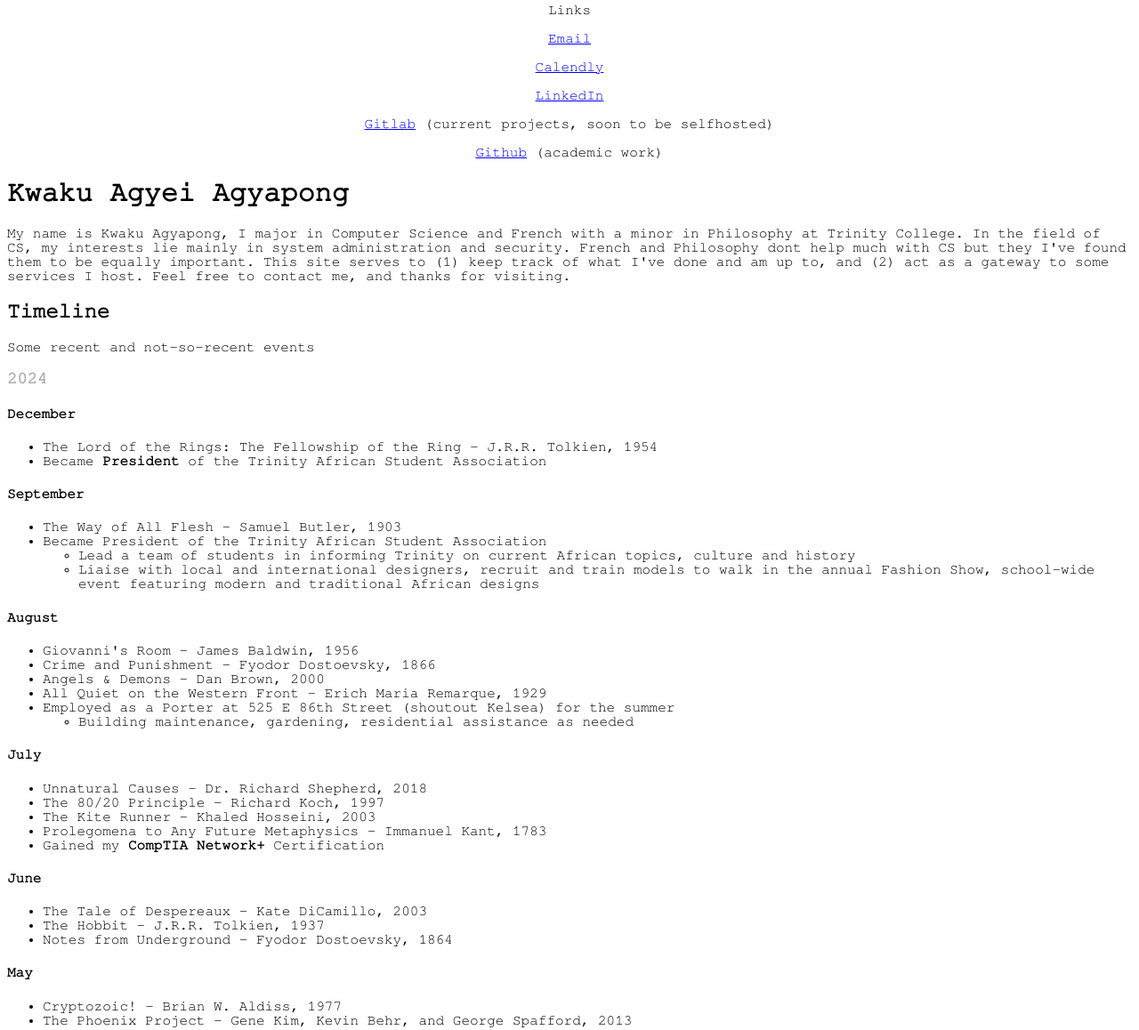
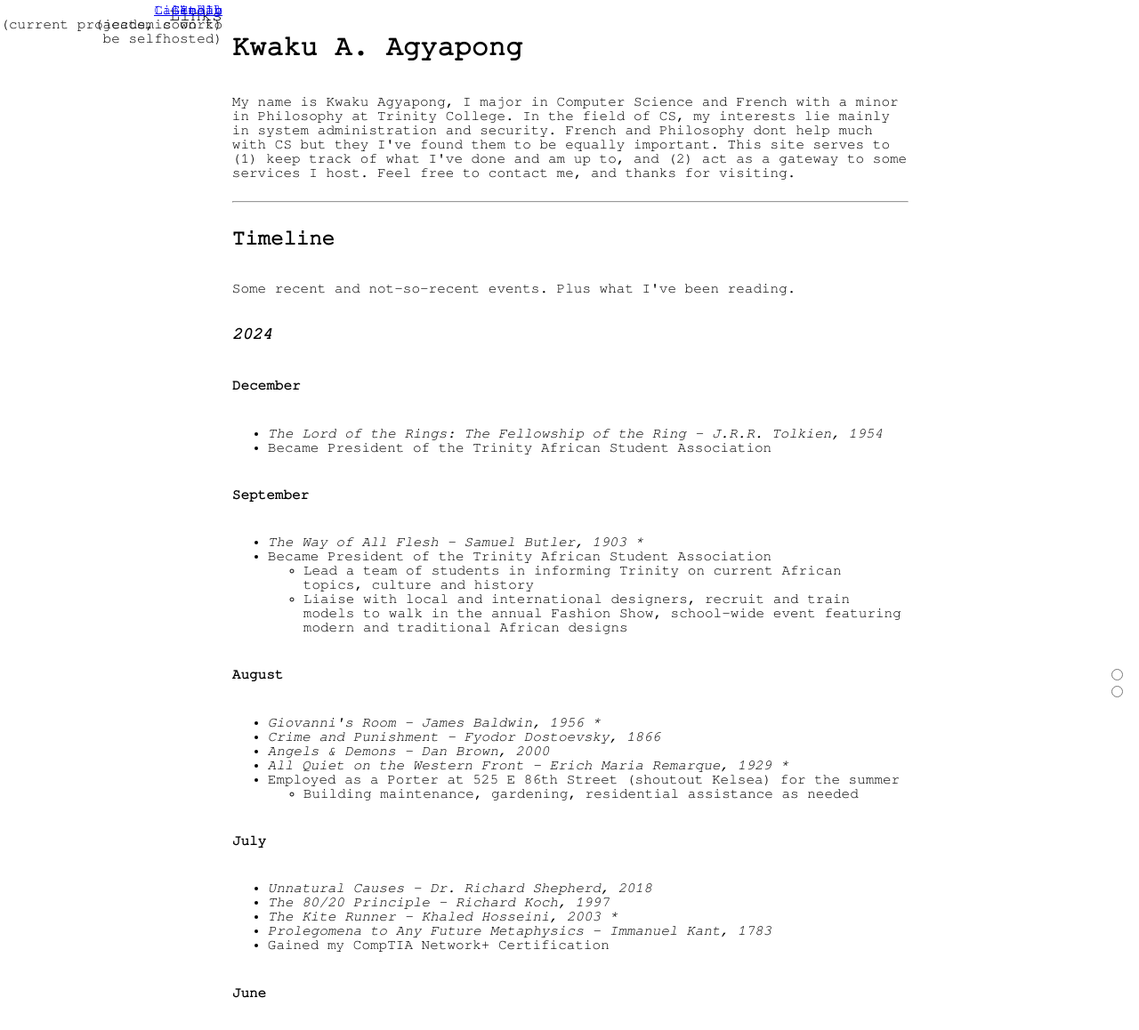
Before and after one commit to noquake/kwakuaa, a website: page index.html in a window 1280 px wide. Shown: the part 13-1171 px from the top of the page at 89% size. Drawn offline with Linux system fonts and the light colour scheme; files whose address does not match are found by name.

Commit message:
basic formatting done

```diff
--- a/index.html
+++ b/index.html
@@ -1,52 +1,58 @@
 <!DOCTYPE html>
-<html>
+<html lang="en">
   <head>
-    <title>KwakuAA</title>
+    <meta charset="UTF-8">
+    <meta name="viewport" content="width=device-width, initial-scale=1.0">
+    <title>Kwaku A A</title>
     <link rel="stylesheet" href="main.css" />
     <script src="main.js"></script>
   </head>
 
+  <body>
     <div class="sidebar">
-    <p>Links</p>
-
+      <p style="font-size: 20px">Links</p>
       <p>
-      <a href="kwakuagyapong478@gmail.com">Email</a>
+        <a target="_blank" href="kwakuagyapong478@gmail.com">Email</a>
       </p>
 
       <p>
-      <a href="https://calendly.com/kwakuagyapong478/30min">Calendly</a>
+        <a target="_blank"
+        href="https://calendly.com/kwakuagyapong478/30min">Calendly</a>
       </p>
 
       <p>
-      <a href="https://www.linkedin.com/in/kwakuaagyapong/">LinkedIn</a>
+        <a target="_blank"
+        href="https://www.linkedin.com/in/kwakuaagyapong/">LinkedIn</a>
       </p>
 
       <p>
-      <a href="https://gitlab.com/noquake">Gitlab</a> (current projects, soon to
-      be selfhosted)
+        <a target="_blank"
+        href="https://gitlab.com/noquake">Gitlab</a> (current projects, soon
+        to be selfhosted)
       </p>
 
-    <p style="text-align: center">
-      <a href="https://github.com/noquake">Github</a> (academic work)
-    </p>
+      <p><a target="_blank"
+        href="https://github.com/noquake">Github</a> (academic work)</p>
     </div>
 
-  <h1>Kwaku Agyei Agyapong</h1>
+    <div class="content">
+      <h1>Kwaku A. Agyapong</h1>
 
       <p>
         My name is Kwaku Agyapong, I major in Computer Science and French with a
-    minor in Philosophy at Trinity College. In the field of CS, my interests lie
-    mainly in system administration and security. French and Philosophy dont
-    help much with CS but they I've found them to be equally important. This
-    site serves to (1) keep track of what I've done and am up to, and (2) act as
-    a gateway to some services I host. Feel free to contact me, and thanks for
-    visiting.<br />
+        minor in Philosophy at Trinity College. In the field of CS, my interests
+        lie mainly in system administration and security. French and Philosophy
+        dont help much with CS but they I've found them to be equally important.
+        This site serves to (1) keep track of what I've done and am up to, and
+        (2) act as a gateway to some services I host. Feel free to contact me,
+        and thanks for visiting.<br />
       </p>
 
-  <div class="content">
+      <hr>
+
       <h2>Timeline</h2>
 
-    <p>Some recent and not-so-recent events</p>
+      <p>Some recent and not-so-recent events. Plus what I've been reading.</p>
 
       <!--
 	   <h3>2030</h3>
@@ -63,10 +69,11 @@
 
       <ul>
         <li class="book">
-        The Lord of the Rings: The Fellowship of the Ring - J.R.R. Tolkien, 1954
+          The Lord of the Rings: The Fellowship of the Ring - J.R.R. Tolkien,
+          1954
         </li>
         <li>
-        Became <strong>President</strong> of the Trinity African Student
+          Became President of the Trinity African Student
           Association
         </li>
       </ul>
@@ -74,7 +81,7 @@
       <h4>September</h4>
 
       <ul>
-      <li class="fav-book">The Way of All Flesh - Samuel Butler, 1903</li>
+        <li class="book">The Way of All Flesh - Samuel Butler, 1903 *</li>
         <li>
           Became President of the Trinity African Student Association
           <ul>
@@ -94,11 +101,11 @@
       <h4>August</h4>
 
       <ul>
-      <li class="fav-book">Giovanni's Room - James Baldwin, 1956</li>
+        <li class="book">Giovanni's Room - James Baldwin, 1956 *</li>
         <li class="book">Crime and Punishment - Fyodor Dostoevsky, 1866</li>
         <li class="book">Angels & Demons - Dan Brown, 2000</li>
-      <li class="fav-book">
-        All Quiet on the Western Front - Erich Maria Remarque, 1929
+        <li class="book">
+          All Quiet on the Western Front - Erich Maria Remarque, 1929 *
         </li>
         <li>
           Employed as a Porter at 525 E 86th Street (shoutout Kelsea) for the
@@ -116,11 +123,11 @@
       <ul>
         <li class="book">Unnatural Causes - Dr. Richard Shepherd, 2018</li>
         <li class="book">The 80/20 Principle - Richard Koch, 1997</li>
-      <li class="fav-book">The Kite Runner - Khaled Hosseini, 2003</li>
+        <li class="book">The Kite Runner - Khaled Hosseini, 2003 *</li>
         <li class="book">
           Prolegomena to Any Future Metaphysics - Immanuel Kant, 1783
         </li>
-      <li>Gained my <strong>CompTIA Network+</strong> Certification</li>
+        <li>Gained my CompTIA Network+ Certification</li>
       </ul>
 
       <h4>June</h4>
@@ -134,7 +141,7 @@
       <h4>May</h4>
 
       <ul>
-      <li class="fav-book">Cryptozoic! - Brian W. Aldiss, 1977</li>
+        <li class="book">Cryptozoic! - Brian W. Aldiss, 1977 *</li>
         <li class="book">
           The Phoenix Project - Gene Kim, Kevin Behr, and George Spafford, 2013
         </li>
@@ -164,7 +171,7 @@
 
       <ul>
         <li>
-        Became <strong>Treasurer</strong> of the Trinity African Student
+          Became Treasurer of the Trinity African Student
           Association
         </li>
       </ul>
@@ -181,7 +188,7 @@
       <h4>January</h4>
 
       <ul>
-      <li class="fav-book">The Alchemist - Paulo Coelho, 1988</li>
+        <li class="book">The Alchemist - Paulo Coelho, 1988 *</li>
       </ul>
 
       <h3>2022</h3>
@@ -204,12 +211,12 @@
               organizations' budgets
             </li>
             <li>
-            Advise student leaders on best practices to manage their respective
-            budgets
+              Advise student leaders on best practices to manage their
+              respective budgets
             </li>
             <li>
-            Develop and manage a weekly student organization transaction log for
-            Trinity College accounting department
+              Develop and manage a weekly student organization transaction log
+              for Trinity College accounting department
             </li>
             <li>Accompanied by a $0.25 raise</li>
           </ul>
@@ -225,11 +232,10 @@
           Hartford
         </li>
         <li>
-        Employed as <strong>Student Activities Director's Assistant</strong>
+          Employed as Student Activities Director's Assistant
         </li>
         <li>
-        Joined the Trinity African Student Association as a
-        <strong>First Year Representative</strong>
+          Joined the Trinity African Student Association as a First Year Representative
           <ul>
             <li>
               Helping promote the organization & leading events for the freshman
@@ -243,7 +249,7 @@
 
       <ul>
         <li class="book">Lord of the Flies - William Golding, 1954</li>
-      <li class="fav-book">Dune - Frank Herbert, 1965</li>
+        <li class="book">Dune - Frank Herbert, 1965 *</li>
         <li class="book">Tampa - Alissa Nutting, 2013</li>
       </ul>
 
@@ -252,7 +258,7 @@
       <ul>
         <li class="book">Children of the Mind - Orson Scott Card, 1996</li>
         <li class="book">Give and Take - Adam Grant, 2013</li>
-      <li class="fav-book">Sphere - Michael Crichton, 1987</li>
+        <li class="book">Sphere - Michael Crichton, 1987</li>
       </ul>
 
       <h4>June</h4>
@@ -289,7 +295,8 @@
           Graduated from
           <a class="clear" href="https://www.hotchkiss.org/"
             >The Hotchkiss School</a
-        >, Class of 2022<a class="clear" href="https://www.hotchkiss.org/"> </a>
+          >, Class of 2022<a class="clear" href="https://www.hotchkiss.org/">
+          </a>
           <ul>
             <li>President, Africa Club</li>
             <li>President, Men of Color at Hotchkiss (MoCaH)</li>
@@ -309,7 +316,7 @@
         <li class="book">
           The Perks of Being A Wallflower - Steve Chbosky, 2017
         </li>
-      <li class="fav-book">Speaker for the Dead - Orson Scott Card, 1986</li>
+        <li class="book">Speaker for the Dead - Orson Scott Card, 1986 *</li>
         <li class="book">Ender's Game - Orson Scott Card, 1985</li>
       </ul>
 
@@ -338,9 +345,39 @@
       <ul>
         <li>
           Joined the
-        <a class="clear" href="https://teakfellowship.org/">TEAK Fellowship</a>
+          <a class="clear" href="https://teakfellowship.org/"
+            >TEAK Fellowship</a
+          >
           as a member of Class 19
         </li>
       </ul>
     </div>
+
+
+    <div class="footer">
+      <div class="theme-toggle-container">
+      <form id="theme_select">
+        <div>
+          <input
+            type="radio"
+            id="light-theme"
+            name="theme-choice"
+            value="light-theme"
+            selected="selected"
+          />
+        <label for="light-theme"></label>
+        </div>
+
+        <div>
+          <input
+            type="radio"
+            id="dark-theme"
+            name="theme-choice"
+            value="dark-theme"
+          />
+          <label for="dark-theme"></label>
+        </div>
+      </form>
+    </div>
+  </body>
 </html>
--- a/main.css
+++ b/main.css
@@ -14,8 +14,8 @@
     font-weight: normal;
   }
 @font-face {
-    font-family: "freemono";
-    src: url(/fonts/FreeMono.ttf), format(truetype);
+    font-family: "freemono-boldoblique";
+    src: url(/fonts/FreeMonoBoldOblique.ttf), format(truetype);
     font-weight: normal;
 }
 
@@ -24,18 +24,13 @@ html[data-theme="light"] {
     --bg-secondary: #e4e0e1;
     --fg-primary: #493628;
     --fg-secondary: #95735a;
-    --link-primary: #320d6d;
-    --link-hover: #3a6ea5;
-    --table-text: #191715;
-  }
+    }
 
   html[data-theme="dark"] {
     --bg-primary: #270722;
     --bg-secondary: #6c4454;
     --fg-primary: #FFAB2D;
     --fg-secondary: #FFC743;
-    --link-primary: #405861;
-    --link-hover: #677679;
   }
 
 /* config for the entire site */
@@ -43,8 +38,54 @@ html[data-theme="light"] {
     font-family: "freemono"
 }
 
+hr {
+  width: 100%;
+  max-width: 1200px;
+  color: var(--fg-primary);
+}
+
+body {
+  justify-content: center;
+  align-items: center;
+}
+
+a:hover {
+  color: var(--fg-secondary);
+  text-decoration: underline;
+}
+
+.book {
+  font-family: "freemono-oblique";
+  color: var(--fg-secondary);
+}
+
+.clear {
+    text-decoration: none;
+    color: var(--fg-primary);
+}
+
 .sidebar p {
-text-align: center;
+text-align: right;
+position: fixed;
+width: 250px;
+top: 0;
+left: 0;
+flex-direction: column;
+height: 100vh;
+display: flex;
+}
+
+.content {
+  background-color: var(--bg-primary);
+  color: var(--fg-primary);
+  width: 60%;
+  max-width: 1200px;
+  justify-content: center;
+  overflow-y: auto;
+  padding: 20px;
+  margin: 0 auto;
+  display: flex;
+  flex-direction: column;
 }
 
 .content h1 {
@@ -56,14 +97,22 @@ text-align: center;
 }
 
 .content h3 {
-    color: #aaa;
-    font-style: "freemoono-oblique";
+    color: var(--fg-secondary);
+    font-family: "freemono-oblique";
+    font-size: 18;
 }
 
 .content h4 {
 
 }
 
-a clear {
-
+.footer {
+  position: fixed;
+  right: 0;
+  bottom: 0;
+  width: 100%;
+  background: var(--bg-primary);
+  padding-right: 15px;
+  box-sizing: border-box;
+  text-align: right;
 }
```
Lines whose indentation alone changed are shown as unchanged.
